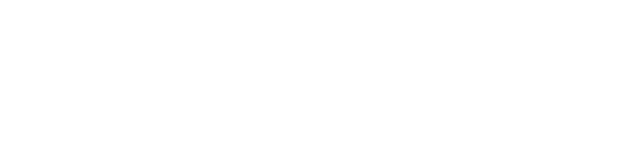
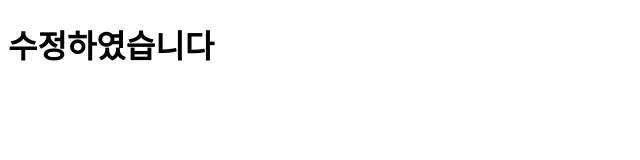
Before and after one commit to kit-frontend-team-1/test.html, a plain HTML site: page pages/김태형.html in a window 1280 px wide. Shown: the whole page, without its empty margins (0-640 px from the left). Drawn offline with Linux system fonts and the light colour scheme.

Commit message:
fixed():수정하였습니다

```diff
--- a/pages/김태형.html
+++ b/pages/김태형.html
@@ -5,5 +5,7 @@
     <meta name="viewport" content="width=device-width, initial-scale=1.0" />
     <title>Document</title>
   </head>
-  <body></body>
+  <body>
+    <h1>수정하였습니다</h1>
+  </body>
 </html>
```
